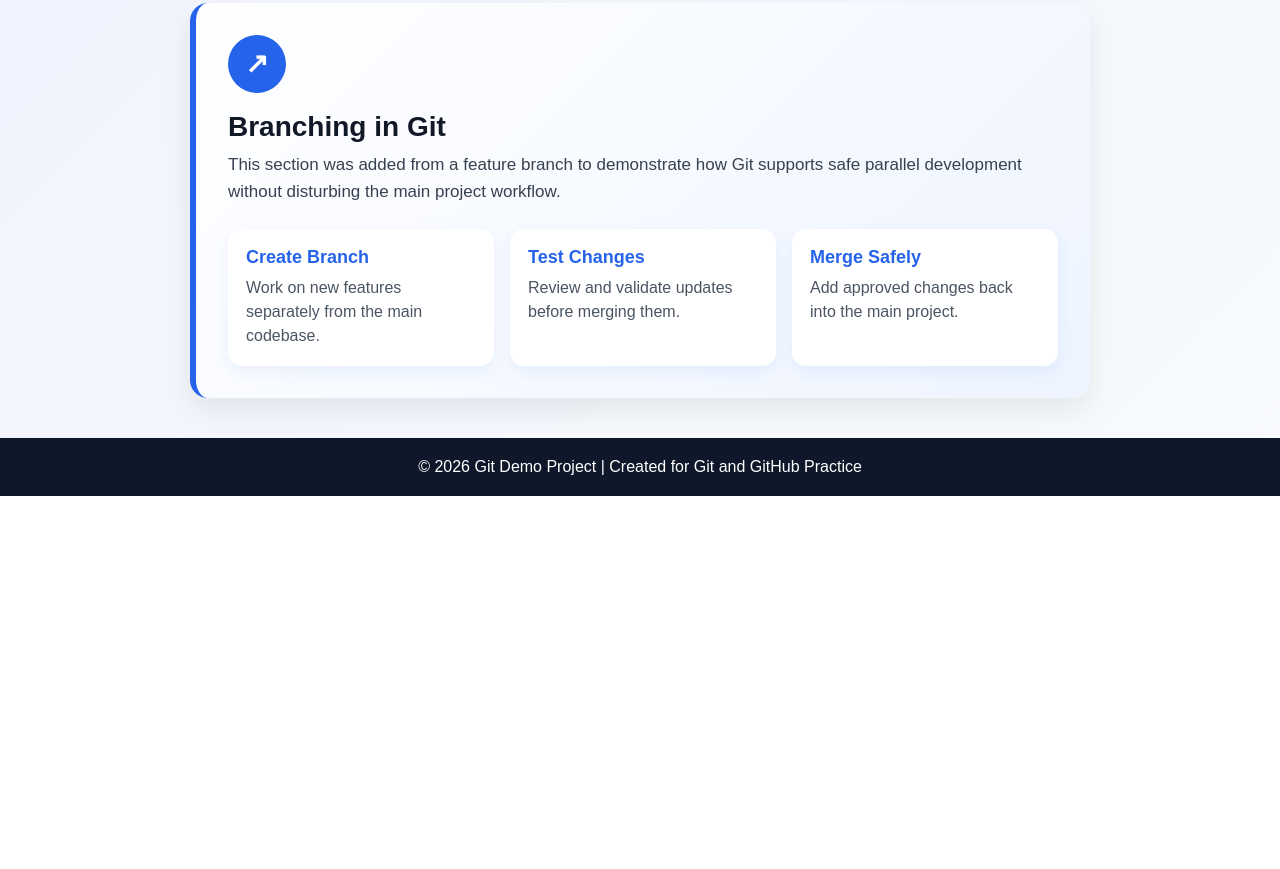
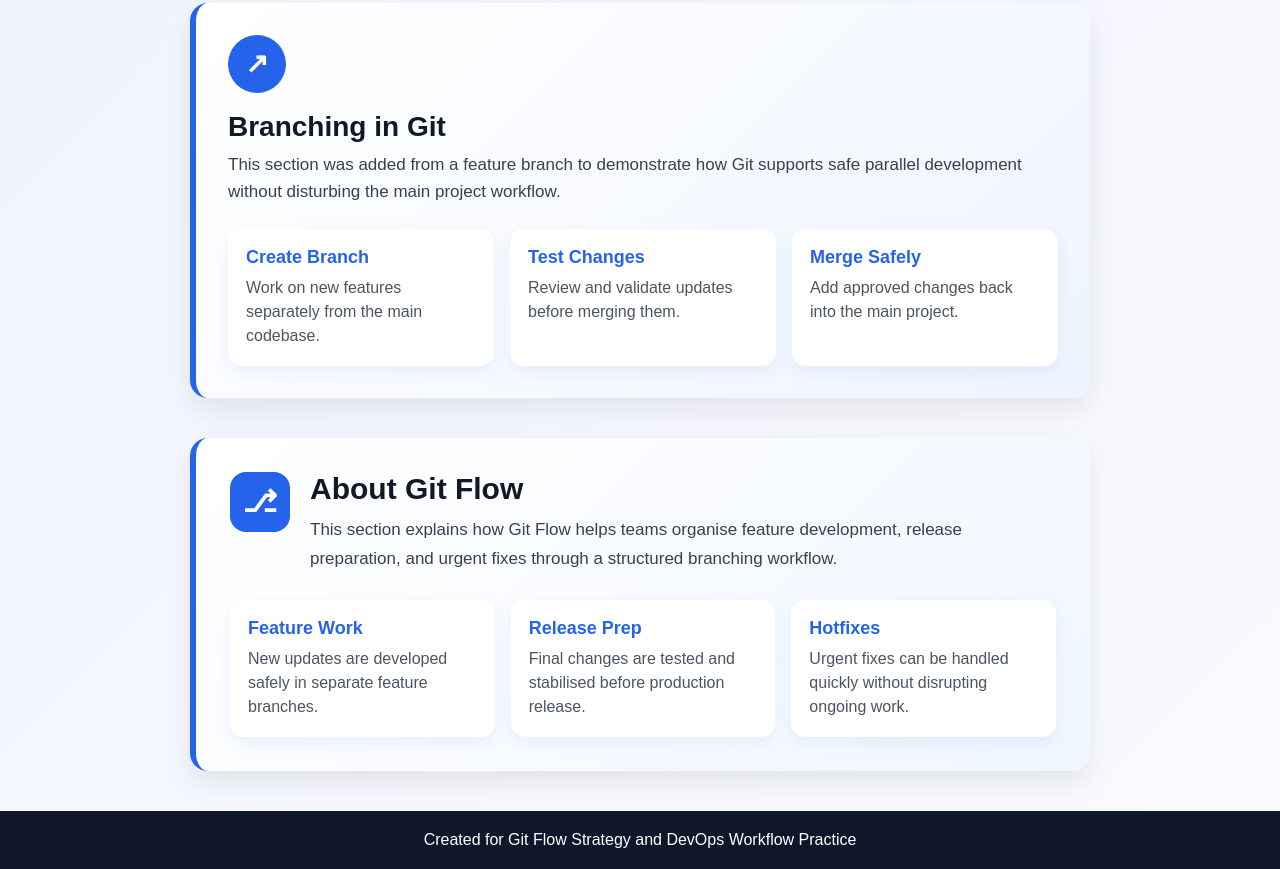
Before and after one commit to tufannarzary/myrepository, a plain HTML site: page index.html in a window 1280 px wide. Shown: the part 696-1565 px from the top of the page. Before the commit the page ends 1192 px from the top, so only its background shows below. Drawn offline with Linux system fonts and the light colour scheme.

Commit message:
Add about-section feature

```diff
--- a/index.html
+++ b/index.html
@@ -270,10 +270,130 @@
     </div>
   </div>
 </section>
+<section
+  class="container"
+  style="
+    max-width: 900px;
+    margin: 40px auto;
+    padding: 34px;
+    background: linear-gradient(135deg, #ffffff, #f0f6ff);
+    border-radius: 18px;
+    box-shadow: 0 12px 28px rgba(0, 0, 0, 0.08);
+    border-left: 6px solid #2563eb;
+  "
+>
+  <div
+    style="
+      display: flex;
+      align-items: flex-start;
+      gap: 20px;
+      flex-wrap: wrap;
+    "
+  >
+    <div
+      style="
+        width: 60px;
+        height: 60px;
+        border-radius: 16px;
+        background-color: #2563eb;
+        color: #ffffff;
+        display: flex;
+        align-items: center;
+        justify-content: center;
+        font-size: 30px;
+        font-weight: bold;
+        flex-shrink: 0;
+      "
+    >
+      ⎇
+    </div>
 
-  <footer>
-    <p>© 2026 Git Demo Project | Created for Git and GitHub Practice</p>
-  </footer>
+    <div style="flex: 1; min-width: 240px;">
+      <h2
+        style="
+          margin: 0 0 10px;
+          font-size: 30px;
+          color: #111827;
+        "
+      >
+        About Git Flow
+      </h2>
+
+      <p
+        style="
+          margin: 0;
+          font-size: 17px;
+          line-height: 1.7;
+          color: #374151;
+        "
+      >
+        This section explains how Git Flow helps teams organise feature
+        development, release preparation, and urgent fixes through a structured
+        branching workflow.
+      </p>
+    </div>
+  </div>
+
+  <div
+    style="
+      margin-top: 26px;
+      display: grid;
+      grid-template-columns: repeat(auto-fit, minmax(190px, 1fr));
+      gap: 16px;
+    "
+  >
+    <div
+      style="
+        padding: 18px;
+        background-color: #ffffff;
+        border-radius: 14px;
+        box-shadow: 0 6px 16px rgba(37, 99, 235, 0.08);
+      "
+    >
+      <h3 style="margin: 0 0 8px; color: #2563eb; font-size: 18px;">
+        Feature Work
+      </h3>
+      <p style="margin: 0; color: #4b5563; line-height: 1.5;">
+        New updates are developed safely in separate feature branches.
+      </p>
+    </div>
+
+    <div
+      style="
+        padding: 18px;
+        background-color: #ffffff;
+        border-radius: 14px;
+        box-shadow: 0 6px 16px rgba(37, 99, 235, 0.08);
+      "
+    >
+      <h3 style="margin: 0 0 8px; color: #2563eb; font-size: 18px;">
+        Release Prep
+      </h3>
+      <p style="margin: 0; color: #4b5563; line-height: 1.5;">
+        Final changes are tested and stabilised before production release.
+      </p>
+    </div>
+
+    <div
+      style="
+        padding: 18px;
+        background-color: #ffffff;
+        border-radius: 14px;
+        box-shadow: 0 6px 16px rgba(37, 99, 235, 0.08);
+      "
+    >
+      <h3 style="margin: 0 0 8px; color: #2563eb; font-size: 18px;">
+        Hotfixes
+      </h3>
+      <p style="margin: 0; color: #4b5563; line-height: 1.5;">
+        Urgent fixes can be handled quickly without disrupting ongoing work.
+      </p>
+    </div>
+  </div>
+</section>
+<footer>
+  <p>Created for Git Flow Strategy and DevOps Workflow Practice</p>
+</footer>
 
 </body>
 </html>
```
